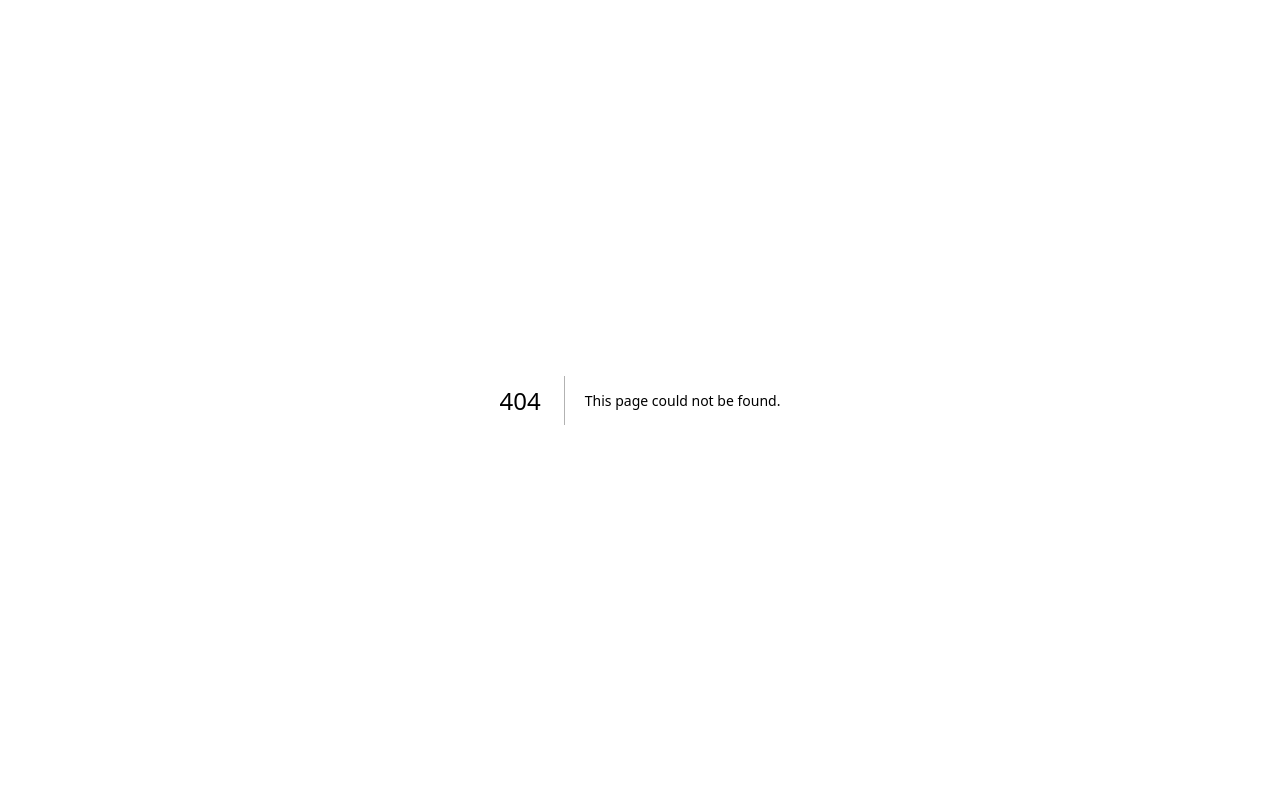
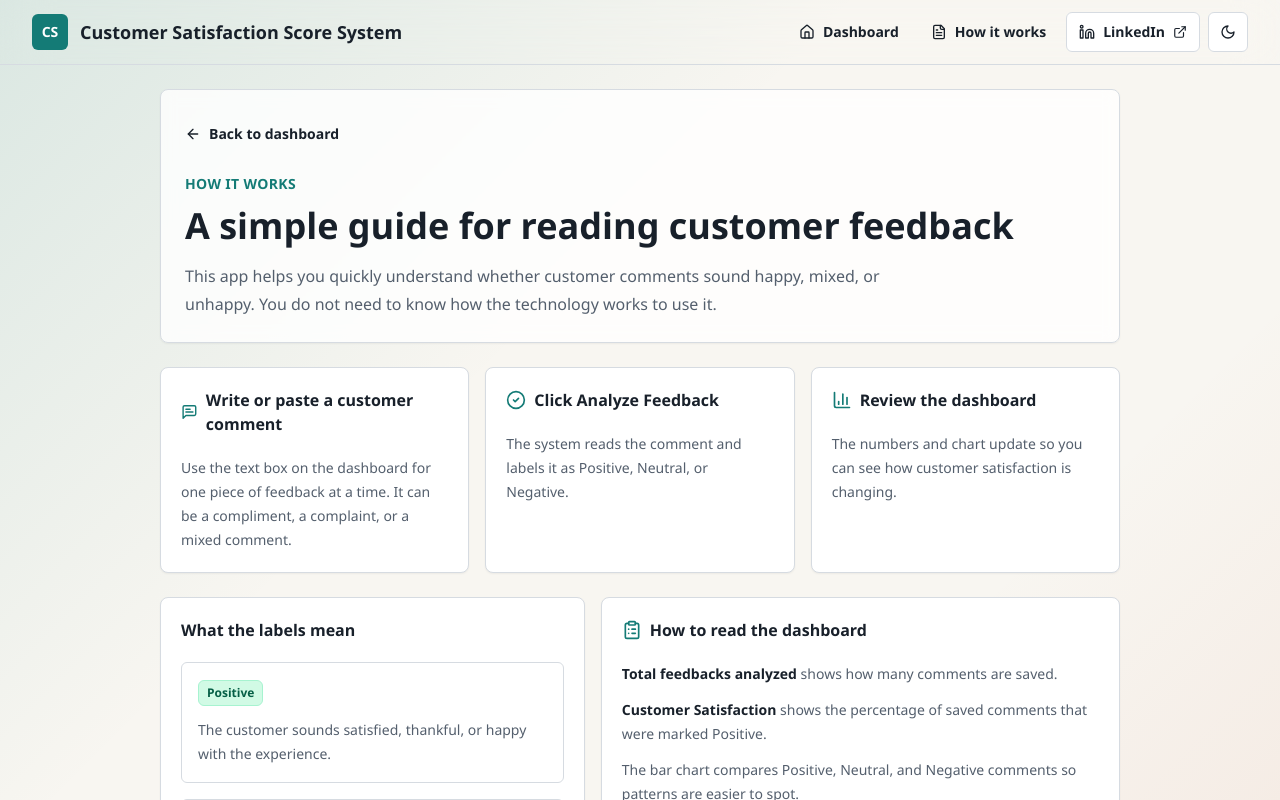
Before and after one commit to tajratheodoro/ai-sentiment-analysis-tool, a Next.js app in the folder frontend/: page /docs in a window 1280 px wide. Before the commit this address had no page. Shown: the top 800 px of the page. Built offline with nearby package versions, Linux system fonts and the light colour scheme.

Commit message:
feat: adiciona navegação e documentação do frontend

```diff
--- /dev/null
+++ b/frontend/app/docs/page.tsx
@@ -0,0 +1,122 @@
+import { ArrowLeft, BarChart3, CheckCircle2, ClipboardList, Eraser, MessageSquareText } from "lucide-react";
+import Link from "next/link";
+
+import { Badge } from "@/components/ui/badge";
+import { Button } from "@/components/ui/button";
+import { Card, CardContent, CardHeader, CardTitle } from "@/components/ui/card";
+
+const steps = [
+  {
+    icon: MessageSquareText,
+    title: "Write or paste a customer comment",
+    text: "Use the text box on the dashboard for one piece of feedback at a time. It can be a compliment, a complaint, or a mixed comment.",
+  },
+  {
+    icon: CheckCircle2,
+    title: "Click Analyze Feedback",
+    text: "The system reads the comment and labels it as Positive, Neutral, or Negative.",
+  },
+  {
+    icon: BarChart3,
+    title: "Review the dashboard",
+    text: "The numbers and chart update so you can see how customer satisfaction is changing.",
+  },
+];
+
+export default function DocsPage() {
+  return (
+    <main className="mx-auto flex min-h-screen w-full max-w-5xl flex-col gap-6 px-4 py-6 sm:px-6 lg:px-8">
+      <section className="rounded-lg border border-border bg-card/80 p-6 shadow-sm backdrop-blur">
+        <Button asChild variant="ghost" className="mb-5 px-0">
+          <Link href="/">
+            <ArrowLeft className="h-4 w-4" />
+            Back to dashboard
+          </Link>
+        </Button>
+        <p className="mb-3 text-sm font-semibold uppercase tracking-wide text-primary">How it works</p>
+        <h1 className="font-display text-3xl font-bold leading-tight sm:text-4xl">A simple guide for reading customer feedback</h1>
+        <p className="mt-4 max-w-3xl text-base leading-7 text-muted-foreground">
+          This app helps you quickly understand whether customer comments sound happy, mixed, or unhappy. You do not need to know how the technology works to use it.
+        </p>
+      </section>
+
+      <section className="grid gap-4 md:grid-cols-3">
+        {steps.map((step) => {
+          const Icon = step.icon;
+          return (
+            <Card key={step.title}>
+              <CardHeader>
+                <CardTitle className="flex items-center gap-2">
+                  <Icon className="h-5 w-5 text-primary" />
+                  {step.title}
+                </CardTitle>
+              </CardHeader>
+              <CardContent>
+                <p className="text-sm leading-6 text-muted-foreground">{step.text}</p>
+              </CardContent>
+            </Card>
+          );
+        })}
+      </section>
+
+      <section className="grid gap-4 lg:grid-cols-[0.9fr_1.1fr]">
+        <Card>
+          <CardHeader>
+            <CardTitle>What the labels mean</CardTitle>
+          </CardHeader>
+          <CardContent className="space-y-4">
+            <Meaning sentiment="Positive" text="The customer sounds satisfied, thankful, or happy with the experience." />
+            <Meaning sentiment="Neutral" text="The comment is mixed, unclear, or does not strongly sound happy or unhappy." />
+            <Meaning sentiment="Negative" text="The customer sounds frustrated, disappointed, or unhappy with the experience." />
+          </CardContent>
+        </Card>
+
+        <Card>
+          <CardHeader>
+            <CardTitle className="flex items-center gap-2">
+              <ClipboardList className="h-5 w-5 text-primary" />
+              How to read the dashboard
+            </CardTitle>
+          </CardHeader>
+          <CardContent className="space-y-3 text-sm leading-6 text-muted-foreground">
+            <p>
+              <strong className="text-foreground">Total feedbacks analyzed</strong> shows how many comments are saved.
+            </p>
+            <p>
+              <strong className="text-foreground">Customer Satisfaction</strong> shows the percentage of saved comments that were marked Positive.
+            </p>
+            <p>
+              The bar chart compares Positive, Neutral, and Negative comments so patterns are easier to spot.
+            </p>
+            <p>
+              Recent Feedback keeps the latest comments visible, with a label beside each one.
+            </p>
+          </CardContent>
+        </Card>
+      </section>
+
+      <Card>
+        <CardHeader>
+          <CardTitle className="flex items-center gap-2">
+            <Eraser className="h-5 w-5 text-primary" />
+            Clearing history
+          </CardTitle>
+        </CardHeader>
+        <CardContent>
+          <p className="text-sm leading-6 text-muted-foreground">
+            Use Clear History when you want to remove all saved feedback and start fresh. The app asks for confirmation first so you do not erase the history by accident.
+          </p>
+        </CardContent>
+      </Card>
+    </main>
+  );
+}
+
+function Meaning({ sentiment, text }: { sentiment: "Positive" | "Neutral" | "Negative"; text: string }) {
+  return (
+    <div className="rounded-md border border-border bg-card p-4">
+      <Badge sentiment={sentiment}>{sentiment}</Badge>
+      <p className="mt-3 text-sm leading-6 text-muted-foreground">{text}</p>
+    </div>
+  );
+}
--- a/frontend/app/globals.css
+++ b/frontend/app/globals.css
@@ -18,6 +18,21 @@
   --radius: 0.5rem;
 }
 
+.dark {
+  --background: 214 28% 10%;
+  --foreground: 42 24% 92%;
+  --card: 214 25% 14%;
+  --card-foreground: 42 24% 92%;
+  --muted: 214 20% 20%;
+  --muted-foreground: 216 14% 68%;
+  --border: 214 18% 25%;
+  --primary: 176 58% 44%;
+  --primary-foreground: 214 28% 9%;
+  --destructive: 358 68% 55%;
+  --destructive-foreground: 0 0% 100%;
+  --ring: 176 58% 44%;
+}
+
 * {
   box-sizing: border-box;
 }
@@ -32,6 +47,13 @@ body {
   font-family: Aptos, "Segoe UI", sans-serif;
 }
 
+.dark body {
+  background:
+    linear-gradient(135deg, rgba(39, 190, 181, 0.1), transparent 34%),
+    linear-gradient(315deg, rgba(217, 102, 74, 0.1), transparent 38%),
+    hsl(var(--background));
+}
+
 button,
 textarea {
   font: inherit;
--- a/frontend/app/layout.tsx
+++ b/frontend/app/layout.tsx
@@ -1,5 +1,8 @@
 import type { Metadata } from "next";
 import type { ReactNode } from "react";
+
+import { SiteHeader } from "@/components/site-header";
+
 import "./globals.css";
 
 export const metadata: Metadata = {
@@ -9,8 +12,11 @@ export const metadata: Metadata = {
 
 export default function RootLayout({ children }: Readonly<{ children: ReactNode }>) {
   return (
-    <html lang="en">
-      <body>{children}</body>
+    <html lang="en" suppressHydrationWarning>
+      <body>
+        <SiteHeader />
+        {children}
+      </body>
     </html>
   );
 }
--- /dev/null
+++ b/frontend/components/site-header.tsx
@@ -0,0 +1,77 @@
+"use client";
+
+import { ExternalLink, FileText, Home, Linkedin, Moon, Sun } from "lucide-react";
+import Link from "next/link";
+import { useEffect, useState } from "react";
+
+import { Button } from "@/components/ui/button";
+
+const LINKEDIN_URL = "https://www.linkedin.com/in/theodoro-tajra/";
+
+export function SiteHeader() {
+  const [isDark, setIsDark] = useState(false);
+  const [mounted, setMounted] = useState(false);
+
+  useEffect(() => {
+    const savedTheme = window.localStorage.getItem("theme");
+    const prefersDark = window.matchMedia("(prefers-color-scheme: dark)").matches;
+    const shouldUseDark = savedTheme ? savedTheme === "dark" : prefersDark;
+
+    document.documentElement.classList.toggle("dark", shouldUseDark);
+    setIsDark(shouldUseDark);
+    setMounted(true);
+  }, []);
+
+  function toggleTheme() {
+    const nextTheme = !isDark;
+    document.documentElement.classList.toggle("dark", nextTheme);
+    window.localStorage.setItem("theme", nextTheme ? "dark" : "light");
+    setIsDark(nextTheme);
+  }
+
+  return (
+    <header className="sticky top-0 z-40 border-b border-border bg-background/88 backdrop-blur-xl">
+      <div className="mx-auto flex w-full max-w-7xl flex-col gap-3 px-4 py-3 sm:px-6 lg:flex-row lg:items-center lg:justify-between lg:px-8">
+        <Link className="flex min-w-0 items-center gap-3" href="/">
+          <span className="flex h-9 w-9 shrink-0 items-center justify-center rounded-md bg-primary text-sm font-bold text-primary-foreground">
+            CS
+          </span>
+          <span className="truncate font-display text-base font-bold sm:text-lg">
+            Customer Satisfaction Score System
+          </span>
+        </Link>
+
+        <nav className="flex flex-wrap items-center gap-2">
+          <Button asChild variant="ghost" className="px-3">
+            <Link href="/">
+              <Home className="h-4 w-4" />
+              Dashboard
+            </Link>
+          </Button>
+          <Button asChild variant="ghost" className="px-3">
+            <Link href="/docs">
+              <FileText className="h-4 w-4" />
+              How it works
+            </Link>
+          </Button>
+          <Button asChild variant="outline" className="px-3">
+            <a href={LINKEDIN_URL} rel="noreferrer" target="_blank">
+              <Linkedin className="h-4 w-4" />
+              LinkedIn
+              <ExternalLink className="h-3.5 w-3.5" />
+            </a>
+          </Button>
+          <Button
+            aria-label="Toggle dark mode"
+            className="h-10 w-10 px-0"
+            onClick={toggleTheme}
+            type="button"
+            variant="outline"
+          >
+            {mounted && isDark ? <Sun className="h-4 w-4" /> : <Moon className="h-4 w-4" />}
+          </Button>
+        </nav>
+      </div>
+    </header>
+  );
+}
--- a/frontend/components/ui/badge.tsx
+++ b/frontend/components/ui/badge.tsx
@@ -3,9 +3,9 @@ import * as React from "react";
 import { cn } from "@/lib/utils";
 
 const styles = {
-  Positive: "bg-emerald-100 text-emerald-800 border-emerald-200",
-  Neutral: "bg-amber-100 text-amber-800 border-amber-200",
-  Negative: "bg-rose-100 text-rose-800 border-rose-200",
+  Positive: "bg-emerald-100 text-emerald-800 border-emerald-200 dark:bg-emerald-500/15 dark:text-emerald-200 dark:border-emerald-400/30",
+  Neutral: "bg-amber-100 text-amber-800 border-amber-200 dark:bg-amber-500/15 dark:text-amber-200 dark:border-amber-400/30",
+  Negative: "bg-rose-100 text-rose-800 border-rose-200 dark:bg-rose-500/15 dark:text-rose-200 dark:border-rose-400/30",
 };
 
 export function Badge({
--- a/frontend/components/ui/textarea.tsx
+++ b/frontend/components/ui/textarea.tsx
@@ -7,7 +7,7 @@ export const Textarea = React.forwardRef<HTMLTextAreaElement, React.TextareaHTML
     <textarea
       ref={ref}
       className={cn(
-        "min-h-36 w-full resize-y rounded-md border border-border bg-white px-3 py-3 text-sm outline-none transition focus-visible:ring-2 focus-visible:ring-ring",
+        "min-h-36 w-full resize-y rounded-md border border-border bg-card px-3 py-3 text-sm outline-none transition focus-visible:ring-2 focus-visible:ring-ring",
         className,
       )}
       {...props}
```
Also changed, not shown: frontend/app/page.tsx (+11 -10 lines).
